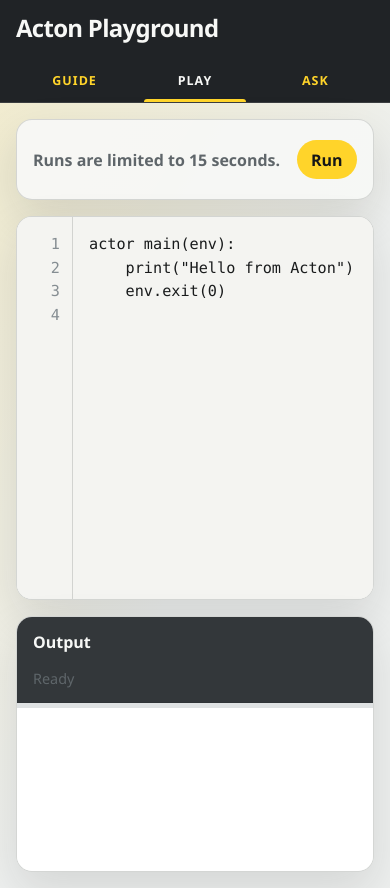
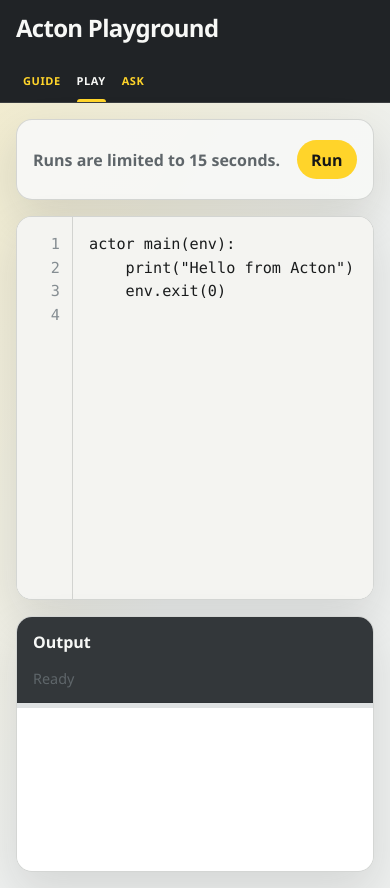
Before and after one commit to actonlang/ask-acton, a website: page public/playground/index.html in a window 390 px wide. Drawn offline with Linux system fonts and the light colour scheme.

Commit message:
Match app nav metrics
Ask and Play used separate navigation styles that only approximated the mdBook guide chrome. The differences in spacing, font sizing, and underline geometry made the same Guide, Play, Ask navigation feel disconnected across the three surfaces.

This change makes the app header navigation use the same fixed pixel metrics as the guide navigation, including link padding, font size, spacing, and active underline inset. The Play page also versions its static assets so browsers do not preserve the older navigation CSS.

```diff
--- a/public/playground/index.html
+++ b/public/playground/index.html
@@ -4,7 +4,7 @@
     <meta charset="utf-8">
     <meta name="viewport" content="width=device-width, initial-scale=1">
     <title>Acton Playground</title>
-    <link rel="stylesheet" href="/playground.css">
+    <link rel="stylesheet" href="/playground.css?v=20260426-nav-metrics">
   </head>
   <body>
     <header class="app-header">
@@ -44,6 +44,6 @@
       </section>
     </main>
 
-    <script src="/playground.js"></script>
+    <script src="/playground.js?v=20260426-nav-metrics"></script>
   </body>
 </html>
--- a/public/playground/playground.css
+++ b/public/playground/playground.css
@@ -84,23 +84,24 @@
 }
 
 .site-nav {
-  display: flex;
+  display: inline-flex;
   align-self: stretch;
   align-items: stretch;
-  gap: 0.2rem;
+  gap: 2px;
 }
 
 .site-nav a {
   position: relative;
   display: inline-flex;
   align-items: center;
-  padding: 0 0.85rem;
+  padding: 0 10px;
   color: var(--accent);
-  font-size: 0.78rem;
+  font-size: 12px;
   font-weight: 800;
   letter-spacing: 0.08em;
   text-decoration: none;
   text-transform: uppercase;
+  white-space: nowrap;
 }
 
 .site-nav a:hover,
@@ -110,9 +111,9 @@
 
 .site-nav a::after {
   position: absolute;
-  right: 0.85rem;
+  right: 10px;
   bottom: 0;
-  left: 0.85rem;
+  left: 10px;
   height: 3px;
   border-radius: 999px 999px 0 0;
   background: transparent;
@@ -291,14 +292,14 @@
   }
 
   .site-nav a {
-    flex: 1;
-    justify-content: center;
-    padding: 0 0.5rem;
+    padding: 0 7px;
+    font-size: 11px;
+    letter-spacing: 0.05em;
   }
 
   .site-nav a::after {
-    right: 0.5rem;
-    left: 0.5rem;
+    right: 7px;
+    left: 7px;
   }
 
   .playground {
```
Also changed, not shown: src/server.ts (+13 -12 lines).
